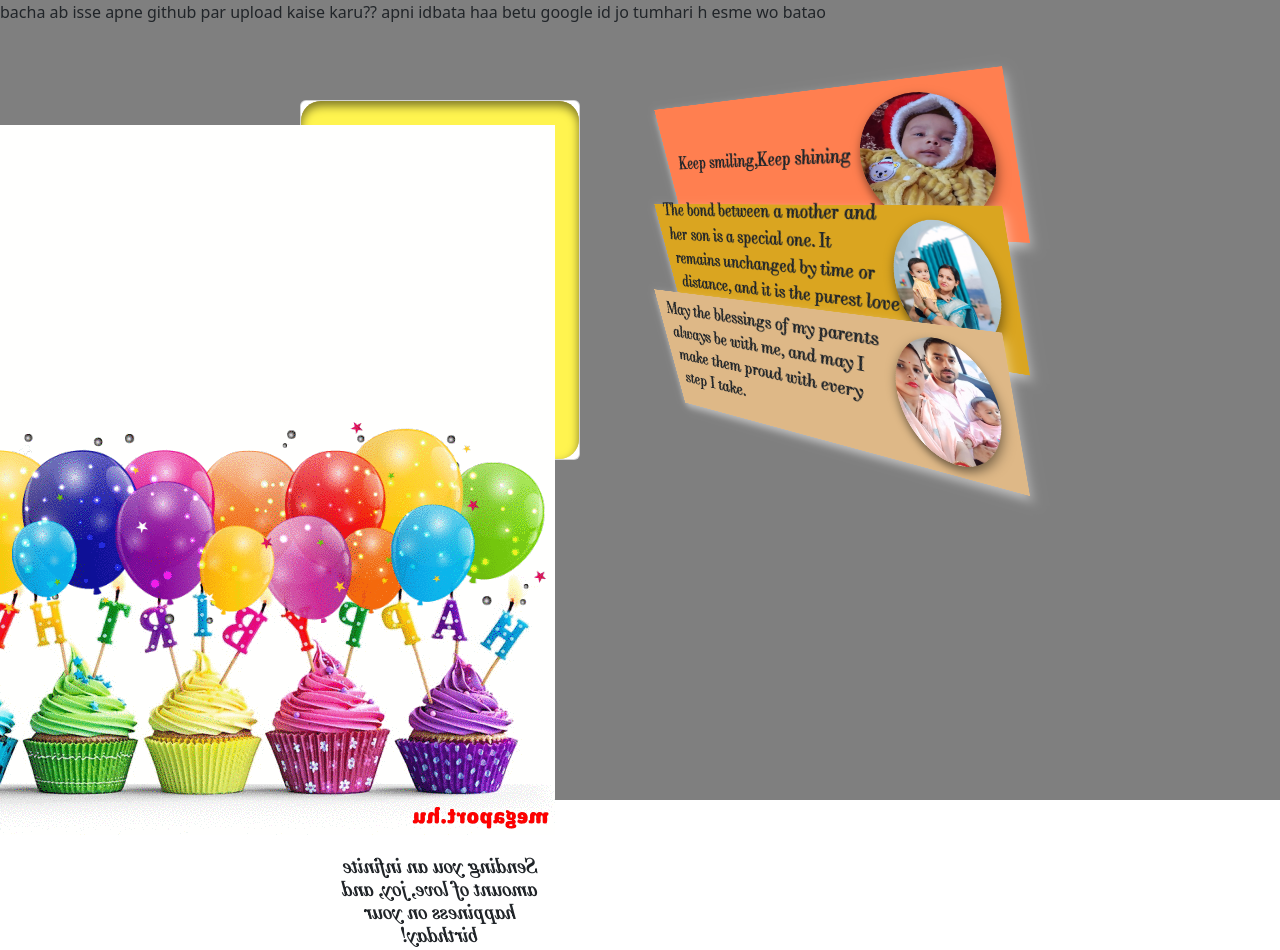
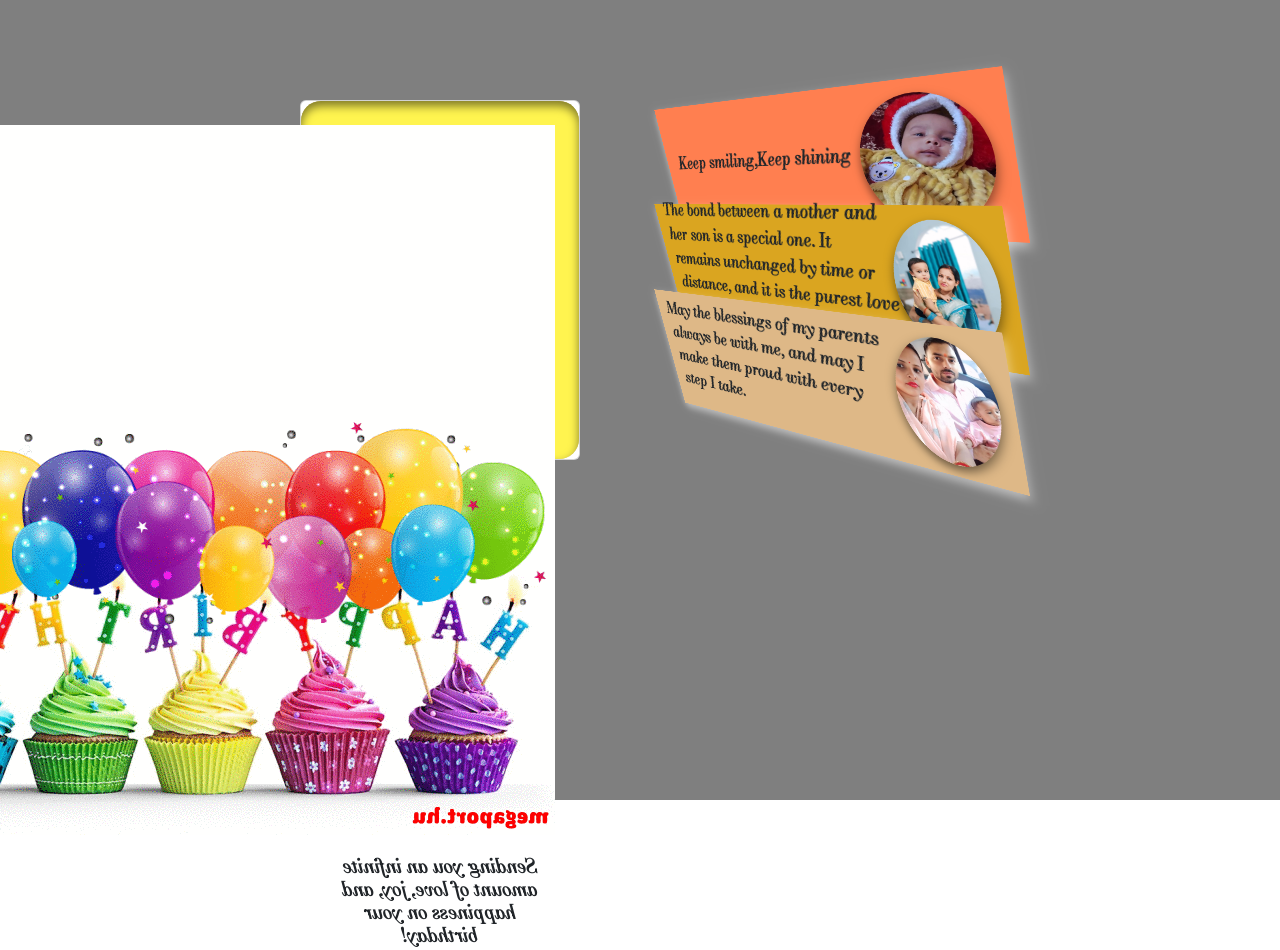
Before and after one commit to akanksha653/babu, a plain HTML site: page index.html in a window 1280 px wide. Drawn offline with nearby package versions, Linux system fonts and the light colour scheme.

Commit message:
Update index.html

```diff
--- a/index.html
+++ b/index.html
@@ -48,7 +48,3 @@
     </div>
 </body>
 </html>
-bacha ab isse apne github par upload kaise karu??
-
-apni idbata haa
-betu google id jo tumhari h esme wo batao
```
